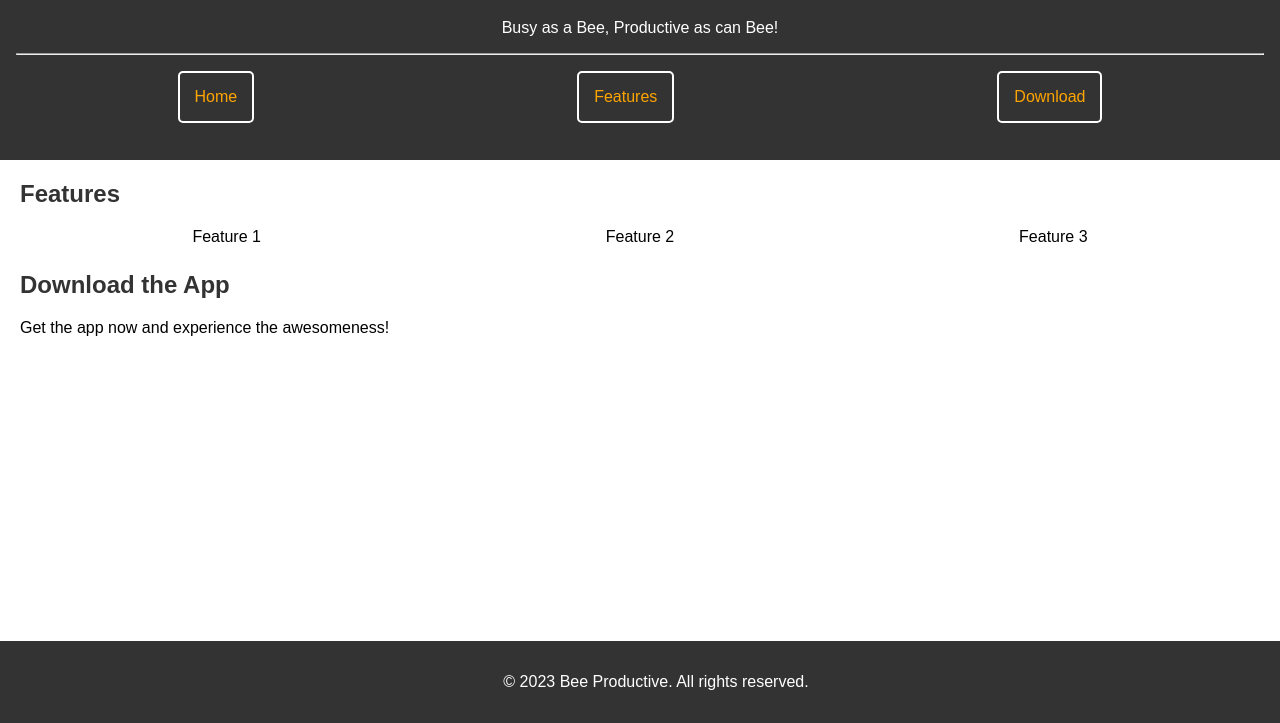
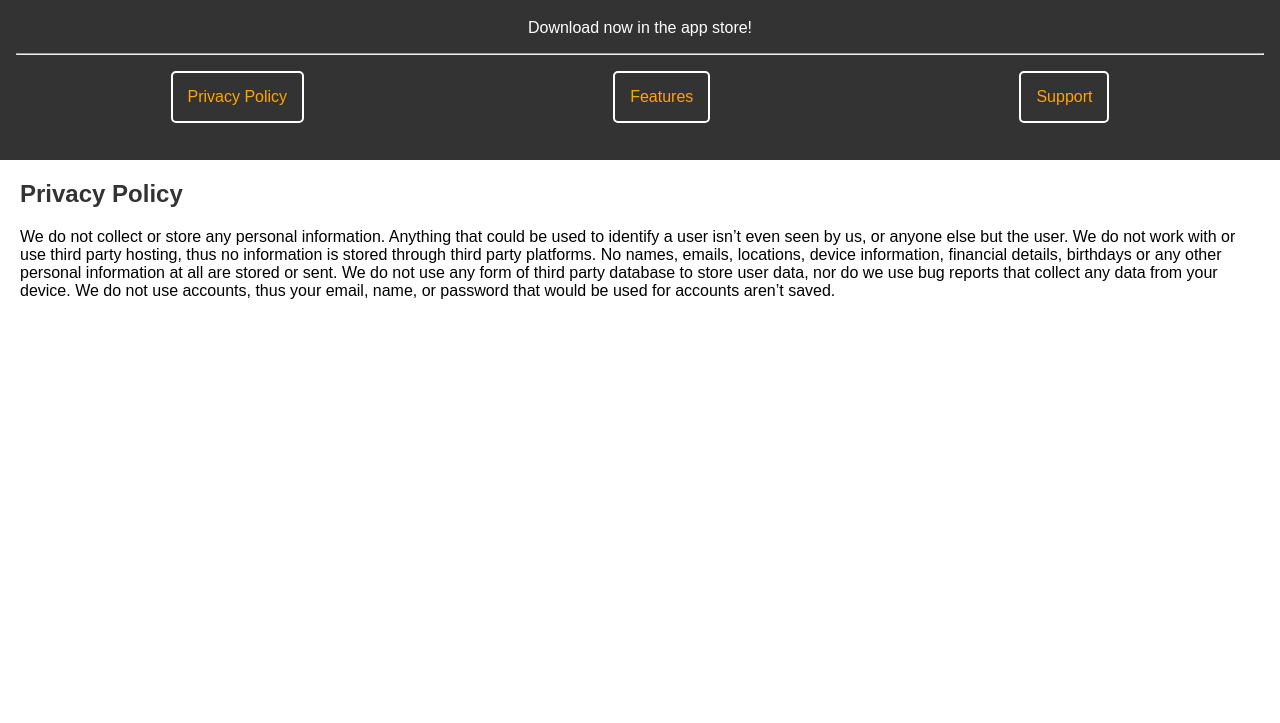
Before and after one commit to BeeProductive/BeeProductive.github.io, a plain HTML site: page index.html in a window 1280 px wide. Shown: the part 77-800 px from the top of the page. Drawn offline with Linux system fonts and the light colour scheme.

Commit message:
updated webpage with better support

```diff
--- a/index.html
+++ b/index.html
@@ -11,18 +11,27 @@
 
     <header>
         <h1>Bee Productive</h1>
-        <p>Busy as a Bee, Productive as can Bee!</p>
+        <p>Download now in the app store!</p>
         <hr> </hr>
         <nav>
             <ul>
-                <li><a href="index.html">Home</a></li>
+                <li><a href="index.html">Privacy Policy</a></li>
                 <li><a href="features.html">Features</a></li>
-                <li><a href="download.html">Download</a></li>
+                <li><a href="download.html">Support</a></li>
             </ul>
         </nav>
     </header>
 
+    <section id="Privacy Policy">
+        <h2>Privacy Policy</h2>
+        <p>
+        We do not collect or store any personal information. Anything that could be used to identify a user isn’t even seen by us, or anyone else but the user.
 
+We do not work with or use third party hosting, thus no information is stored through third party platforms. No names, emails, locations, device information, financial details, birthdays or any other personal information at all are stored or sent. We do not use any form of third party database to store user data, nor do we use bug reports that collect any data from your device. We do not use accounts, thus your email, name, or password that would be used for accounts aren’t saved.
+        </p>
+    </section>
+
+    <!--
     <section id="features">
         <h2>Features</h2>
         <ul>
@@ -39,18 +48,8 @@
           loop>
           <p>A video test</p>
         </video>
-        -->
     </section>
-
-    <section id="download">
-        <h2>Download the App</h2>
-        <p>Get the app now and experience the awesomeness!</p>
-        <!-- Add download links or buttons here -->
-    </section>
-
-    <footer>
-    <p>&copy; 2023 Bee Productive. All rights reserved.</p>
-    </footer>
+    -->
 
 </body>
 </html>
```
Also changed, not shown: download.html (+8 -7 lines), features.html (+8 -5 lines).
